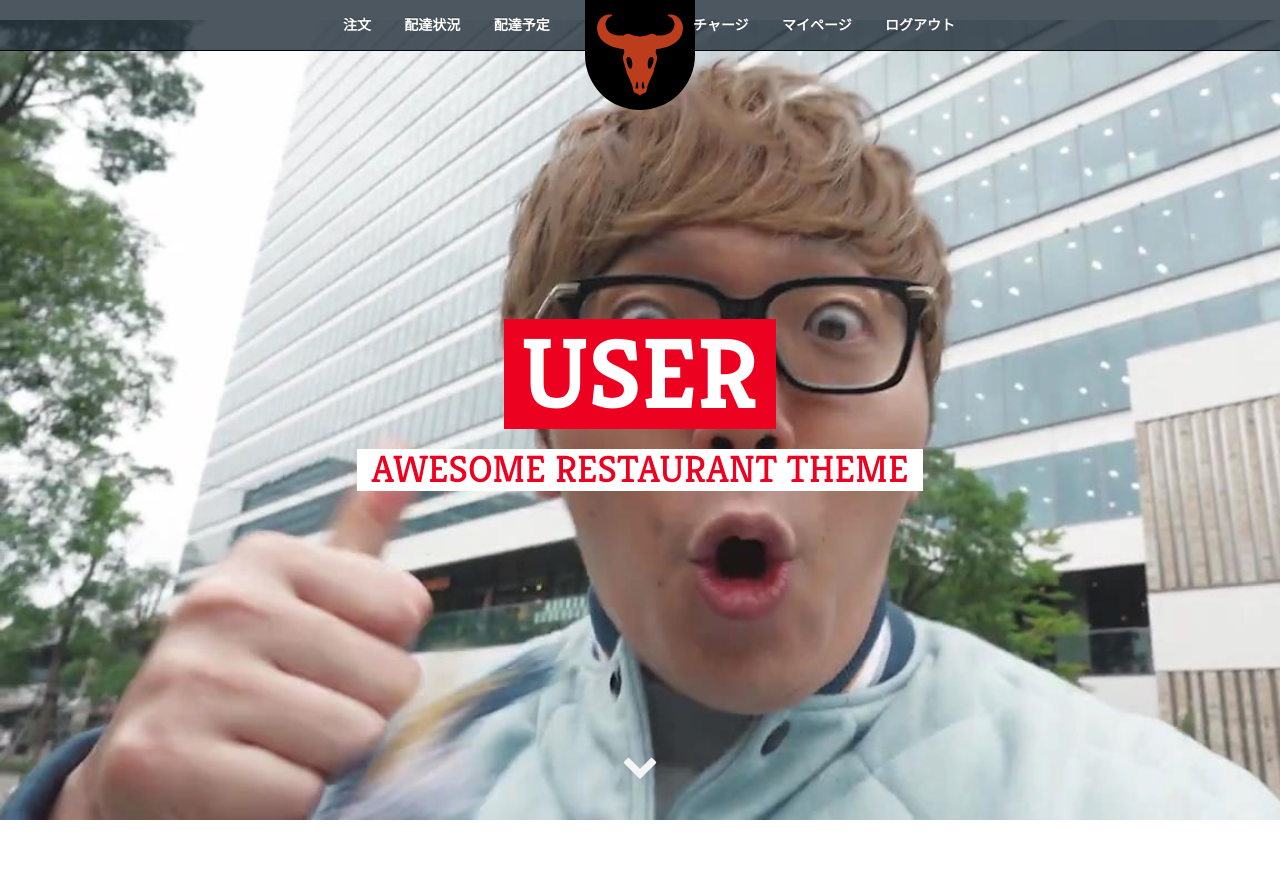
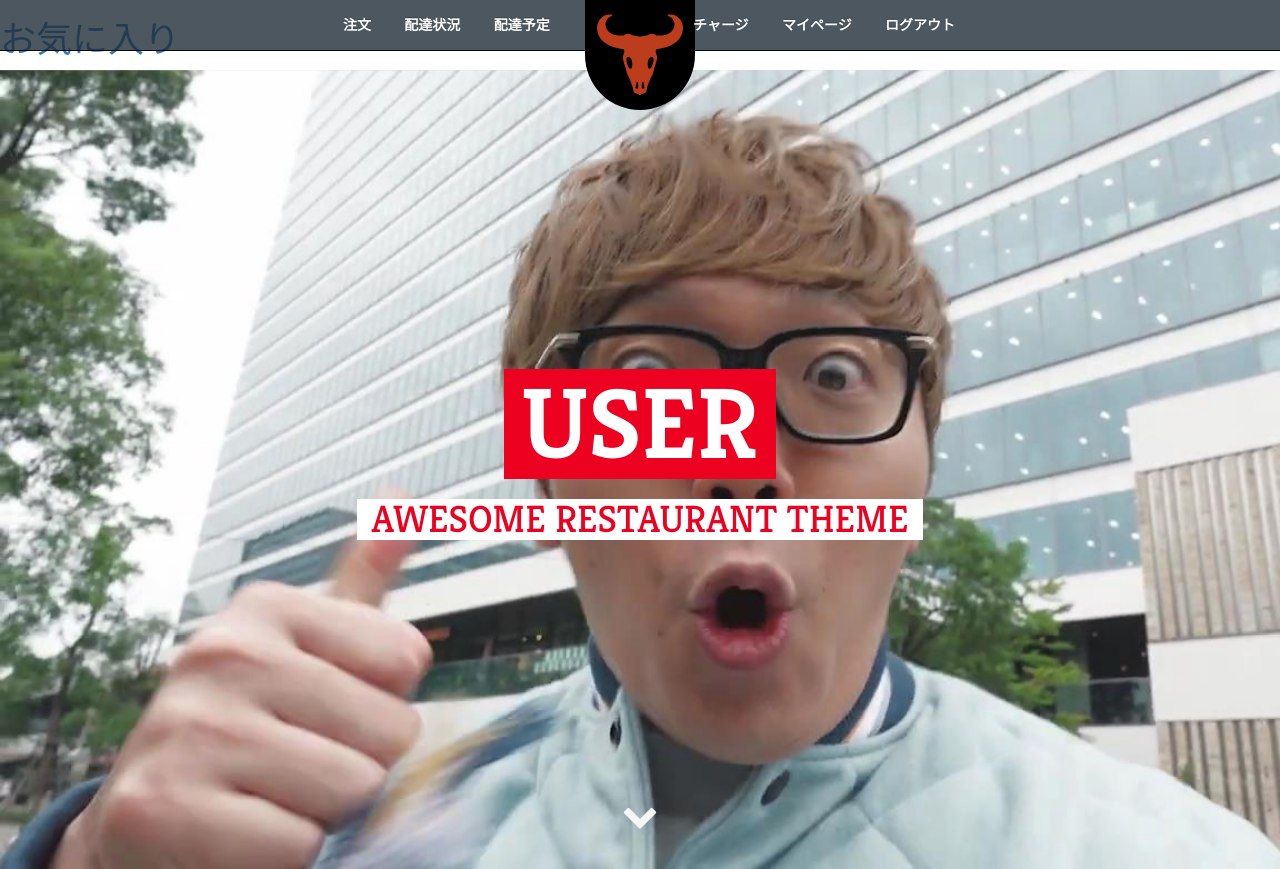
Before and after one commit to kami2438/venv_syokutomo, a Django app: page /user/ in a window 1280 px wide. Shown: the top 869 px of the page. Run offline with Django 3.2, Linux system fonts and the light colour scheme; some libraries are stand-ins or nearby versions.

Commit message:
user打ち損じ

```diff
--- a/syokutomo/user/templates/user_base.html
+++ b/syokutomo/user/templates/user_base.html
@@ -92,7 +92,7 @@
 
 
 <!-- fffffffffffffffffffffffffffffffffffffffffffffffffffffffffffffffffffffffffffffff -->
-<h1><a href="{% url 'user:like' %}"></a></h1>
+<h1><a href="{% url 'user:user_like' %}">お気に入り</a></h1>
 
 <!--fffffffffffffffffffffffffffffffffffffffffffffffffffffffffffffffffffffffffffffffffffffffffffffff  -->
 
```
